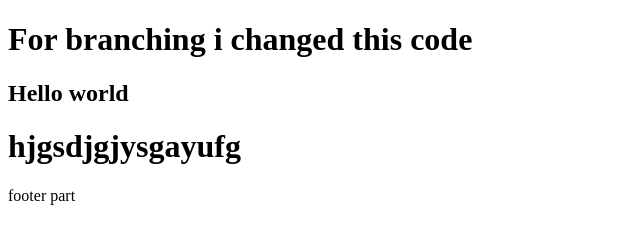
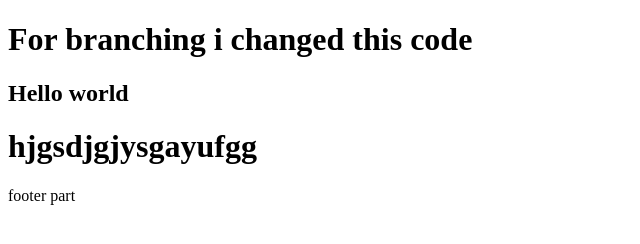
Before and after one commit to gayathiri8/Test, a plain HTML site: page index.html in a window 1280 px wide. Shown: the full height of the page, 0-640 px from the left. Drawn offline with Linux system fonts and the light colour scheme.

Commit message:
line 9 changed

```diff
--- a/index.html
+++ b/index.html
@@ -9,7 +9,7 @@
     <div class="hero">
     <h1>For branching i changed this code</h1>
     <h2>Hello world</h2>
-    <h1>hjgsdjgjysgayufg</h1>
+    <h1>hjgsdjgjysgayufgg</h1>
     </div>
     <div class="footer">
         <p>footer part</p>
```
